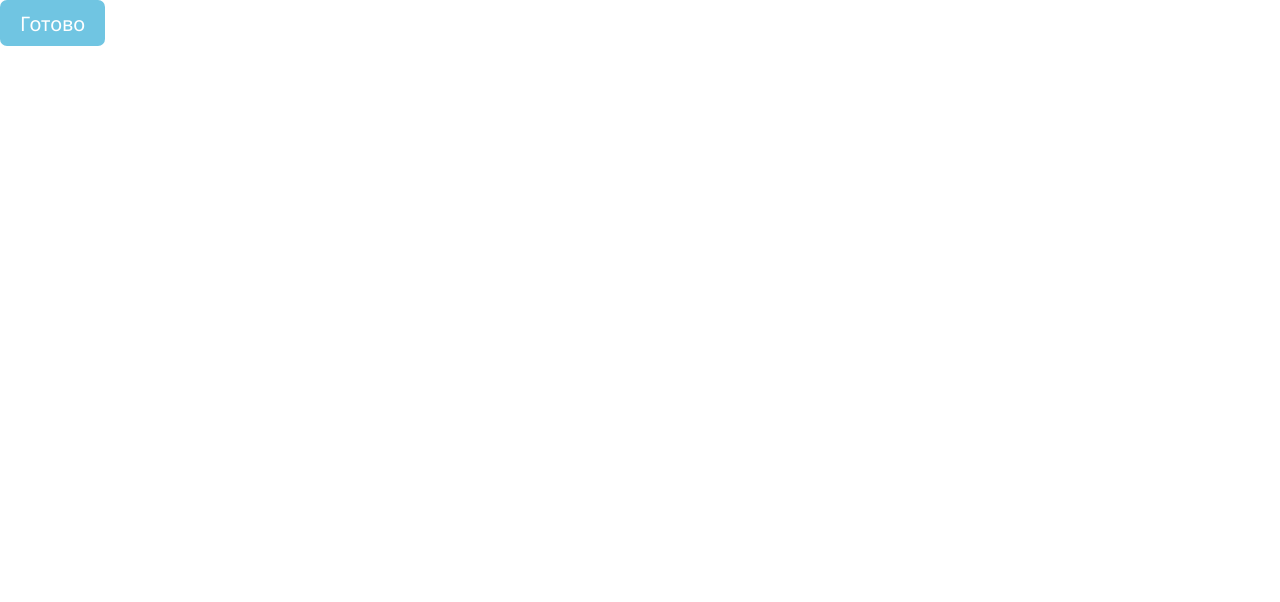
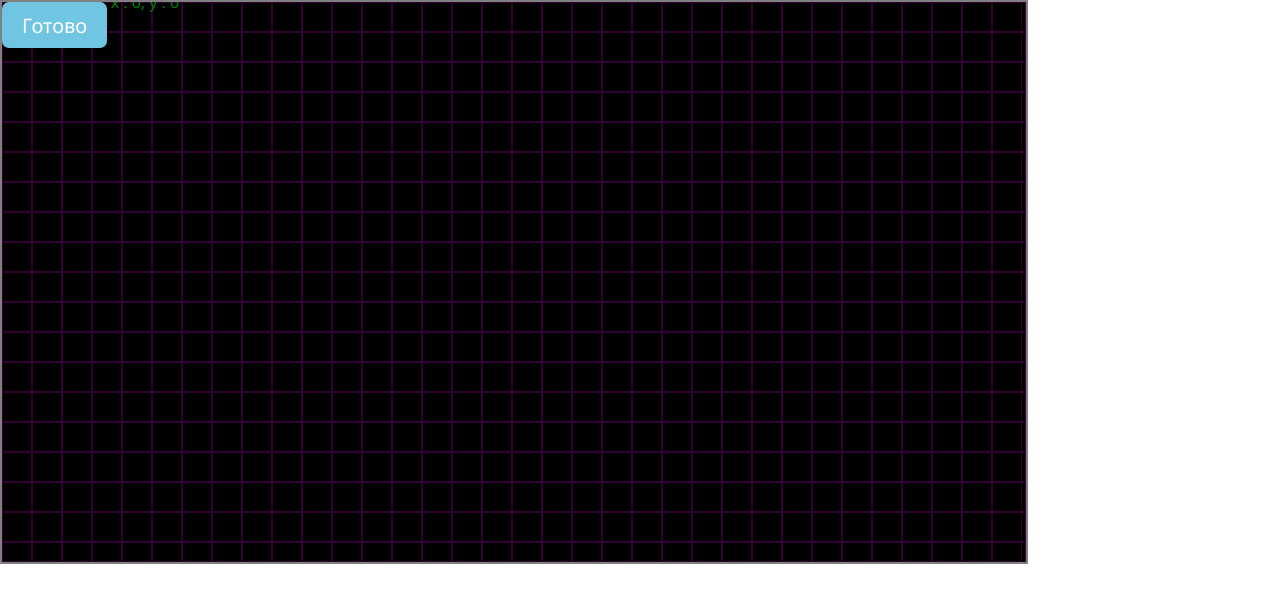
Before and after one commit to gorgeousvlad/editor, a React app: page / in a window 1280 px wide. Shown: the top 602 px of the page. Built offline with nearby package versions, Linux system fonts and the light colour scheme.

Commit message:
grid added

```diff
--- a/package.json
+++ b/package.json
@@ -92,5 +92,8 @@
   },
   "eslintConfig": {
     "extends": "react-app"
+  },
+  "devDependencies": {
+    "ramda": "^0.25.0"
   }
 }
--- a/src/App.js
+++ b/src/App.js
@@ -6,7 +6,7 @@ import Scene from './components/Scene/Scene';
 class App extends Component {
   render() {
     return (
-      <Scene/>
+      <Scene grid = {true}/>
     );
   }
 }
--- /dev/null
+++ b/src/components/Grid/Grid.js
@@ -0,0 +1,35 @@
+import React, { Component } from 'react';
+import './Grid.scss';
+import {PREFIX, scene, grid} from '../../config/config';
+const R = require('ramda');
+
+export default class Grid extends Component {
+  constructor(props){
+    super(props);
+  }
+  render(){
+    const rows = Math.round(scene.height/grid.cell),
+      columns = Math.round(scene.width/grid.cell);
+    return (
+      <div className = {`${PREFIX}__scene__grid`}>
+        <div className = {`${PREFIX}__scene__grid__rows`}>
+          {R.range(0,rows).map(()=>{
+              return  <div
+                  className  = {`${PREFIX}__scene__grid__cell`}
+                  style = {{height:grid.cell}}
+                />})
+          }
+        </div>
+        <div className = {`${PREFIX}__scene__grid__columns`}>
+          {
+            R.range(0,columns).map(()=>{
+              return <div
+                className  = {`${PREFIX}__scene__grid__cell`}
+                style = {{width:grid.cell}}
+              />})
+          }
+        </div>
+    </div>
+    )
+  }
+}
--- /dev/null
+++ b/src/components/Grid/Grid.scss
@@ -0,0 +1,32 @@
+%full-size{
+  position: absolute;
+  width: 100%;
+  height: 100%;
+}
+.editor__scene__grid{
+  @extend %full-size;
+  z-index: 0;
+  opacity: 0.2;
+}
+.editor__scene__grid__rows{
+  @extend %full-size;
+  z-index: 2;
+  .editor__scene__grid__cell{
+    border:1px solid magenta;
+    box-sizing:border-box;
+    width: 100%;
+  }
+}
+.editor__scene__grid__columns{
+  @extend %full-size;
+  z-index: 1;
+  .editor__scene__grid__cell{
+    border:1px solid magenta;
+    box-sizing:border-box;
+    height: 100%;
+  }
+}
+.editor__scene__grid__cell{
+  display: inline-block;
+  vertical-align: top;
+}
--- a/src/components/Scene/Scene.js
+++ b/src/components/Scene/Scene.js
@@ -1,7 +1,10 @@
 import React, { Component } from 'react';
 import './Scene.scss';
+import Draggable from 'react-draggable';
+import Grid from'../Grid/Grid';
 import ElementFabric from'../../fabric/ElementFabric';
-import Draggable from 'react-draggable';
+import {PREFIX, scene, grid} from '../../config/config';
+
 
 const elements = [
   {
@@ -10,28 +13,40 @@ const elements = [
     text:"Готово"
   }
 ];
-let fabric = new ElementFabric(),
-eventLogger = (e: MouseEvent, data: Object) => {
-    console.log('Event: ', e);
-    console.log('Data: ', data);
-  };
+let fabric = new ElementFabric();
 
 export default class Scene extends Component {
+  constructor(props){
+    super();
+    this.state = {x:0,y:0}
+  }
   render() {
     return (
-      <div className = "scene">
+      <div className = {`${PREFIX}__scene`}>
+      {this.props.grid? <Grid/> : null}
         {elements.map( (el,index) => {
           return <Draggable
             key = {`scene-draggable-${index}`}
             handle=".handle"
             defaultPosition={{x: 0, y: 0}}
             position={null}
-            //grid={[25, 25]}
+            bounds = {{
+              left:0,
+              top:0,
+              bottom:scene.height,
+              scene:scene.width,
+              right:1024
+            }}
+            grid={[grid.cell, grid.cell]}
             onStart={this.handleStart}
-            onDrag={this.handleDrag}
+            onDrag={(e)=>{
+              this.setState({x:e.x,y:e.y})
+              //this.handleDrag(e).;
+            }}
             onStop={this.handleStop}>
             <div className = "handle">
               {fabric.create(Object.assign({}, el, {key:`${el.element}-${index}`}))}
+              <div className = "position-label">{`x : ${this.state.x}, y : ${this.state.y}`}</div>
             </div>
           </Draggable>
         })}
--- a/src/components/Scene/Scene.scss
+++ b/src/components/Scene/Scene.scss
@@ -1,6 +1,19 @@
-.scene{
+.editor__scene{
   position: relative;
   width: 1024px;
   height: 560px;
   font-family: 'Noto Sans', sans-serif;
+  background-color: black;
+  overflow: hidden;
+  border: 2px solid gray;
 }
+.position-label{
+  position: absolute;
+  top: 0;
+  right: 0;
+  color: green;
+  transform: translate(105%,-50%);
+}
+.handle{
+  display: inline-block;
+}
--- /dev/null
+++ b/src/config/config.js
@@ -0,0 +1,10 @@
+const
+  PREFIX = "editor",
+  scene = {
+    width:1024,
+    height:560
+  },
+  grid = {
+    cell:30
+  }
+export {PREFIX,scene,grid}
```
Also changed, not shown: src/styles/exports.scss (added), 1 other file (tests, documents, lock files or other folders).
